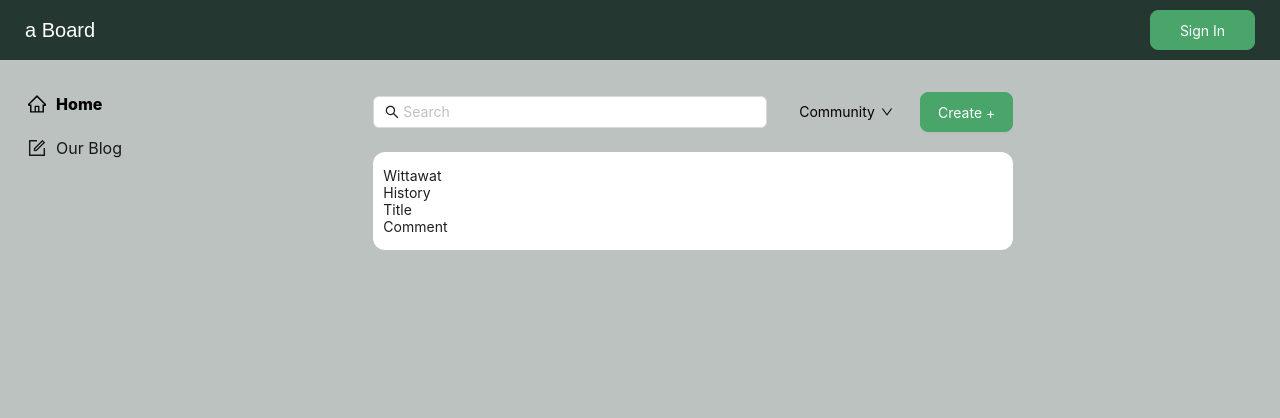
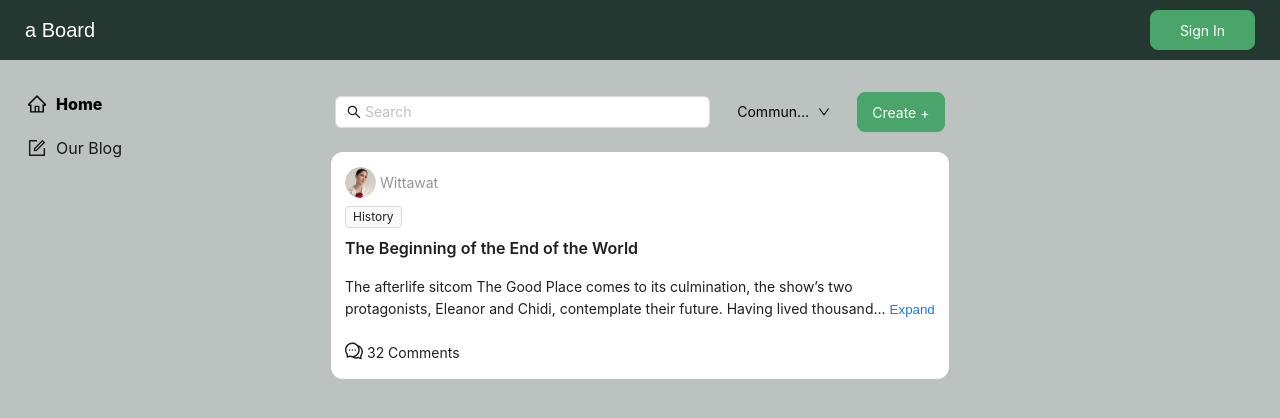
Before and after one commit to thechotinun/frontend-dtw, a Next.js app: page / in a window 1280 px wide. Shown: the top 418 px of the page. Built offline with nearby package versions, Linux system fonts and the light colour scheme; a web font is replaced by a local one.

Commit message:
fix design

```diff
--- a/src/app/components/card-post/card.jsx
+++ b/src/app/components/card-post/card.jsx
@@ -1,27 +1,73 @@
 "use client";
 
-import { Row, Col, Input, Select, Button } from "antd";
-import { SearchOutlined } from "@ant-design/icons";
+import "./css/card.css";
+import React, { useState } from "react";
+import { Row, Col, Input, Select, Button, Typography, Tag } from "antd";
+import { SearchOutlined, CommentOutlined } from "@ant-design/icons";
+import Image from "next/image";
+import { useRouter } from "next/navigation";
+
+const { Paragraph, Title, Text } = Typography;
 
 export default function Card() {
+  const router = useRouter();
+  const [expanded, setExpanded] = useState(false);
 
   return (
-    <Row style={{ background:"#FFFFFF", marginTop:"20px", padding: "15px 10px", borderRadius: "12px" }}>
-      <Col span={24}>
-        <Col span={24}>
-            <span>Wittawat</span>
+    <Row
+      gutter={[8, 8]}
+      style={{
+        background: "#FFFFFF",
+        marginTop: "20px",
+        padding: "15px 10px",
+        borderRadius: "12px",
+      }}
+    >
+      <Col span={24} style={{ display: "flex", alignItems: "center" }}>
+        <div className="circle" style={{ marginRight: "4px" }}>
+          <Image
+            src="/img/1.jpeg"
+            alt="Circle Image"
+            width={31}
+            height={31}
+            className="circleImage"
+          />
+        </div>
+        <Text style={{ color: "#939494" }}>Wittawat</Text>
       </Col>
       <Col span={24}>
-            <span>History</span>
+        <Tag>History</Tag>
       </Col>
       <Col span={24}>
-            <span>Title</span>
+        <Title level={5}>The Beginning of the End of the World</Title>
       </Col>
       <Col span={24}>
-            <span>Comment</span>
+        <Paragraph
+          ellipsis={{
+            rows: 2,
+            expandable: "collapsible",
+            expanded,
+            onExpand: (_, info) => setExpanded(info.expanded),
+          }}
+        >
+          The afterlife sitcom The Good Place comes to its culmination, the
+          show’s two protagonists, Eleanor and Chidi, contemplate their future.
+          Having lived thousands upon thousands of lifetimes together, and
+          having experienced virtually everything this life has to offer, they
+          are weary. It is time for it all to end. The show’s solution to this
+          perpetual happiness-cum-weariness is extinction. When you have had
+          enough, when you are utterly sated by love and joy and pleasure, you
+          can walk through a passage to nothingness. And Chidi has had enough.
+        </Paragraph>
       </Col>
+      <Col
+        span={24}
+        style={{ cursor: "pointer" }}
+        onClick={() => router.push(`/post-detail/${1}`)}
+      >
+        <CommentOutlined style={{ fontSize: "18px", marginRight: "4px" }} />
+        <Text>32 Comments</Text>
       </Col>
-
     </Row>
   );
 }
--- /dev/null
+++ b/src/app/components/card-post/css/card.css
@@ -0,0 +1,13 @@
+.circle {
+    width: 31px;
+    height: 31px;
+    border-radius: 50%;
+    overflow: hidden;
+    display: flex;
+    justify-content: center;
+    align-items: center;
+  }
+
+  .circleImage {
+    border-radius: 50%;
+  }
--- a/src/app/components/layouts/content.jsx
+++ b/src/app/components/layouts/content.jsx
@@ -1,12 +1,14 @@
 "use client";
-import { Layout } from "antd";
+import { Layout, Col } from "antd";
 
 const { Content } = Layout;
 
 export default function ContentMain({ children }) {
   return (
     <>
-      <Content style={{ padding: "32px 0px 0px 0px" }}>{children}</Content>
+      <Col xs={24} sm={12} md={12} lg={12} style={{padding: "0px 15px"}}>
+        <Content style={{ padding: "32px 0px 0px 0px" }}>{children}</Content>
+      </Col>
     </>
   );
 }
--- a/src/app/layout.js
+++ b/src/app/layout.js
@@ -15,15 +15,13 @@ export default function RootLayout({ children }) {
       <body>
         <div style={{ height: "100%", background: "#BBC2C0" }}>
           <HeaderMain />
-          <Row>
+          <Row style={{ height: "100%" }}>
             <Col xs={0} sm={6} md={6} lg={6}>
               <SiderMenu />
             </Col>
-            <Col offset={1} xs={22} sm={12} md={12} lg={12}>
-              <main>
-                <ContentMain>{children}</ContentMain>
-              </main>
-            </Col>
+            {/* <Col xs={24} sm={12} md={12} lg={12}> */}
+              <ContentMain>{children}</ContentMain>
+            {/* </Col> */}
           </Row>
         </div>
       </body>
```
Also changed, not shown: src/app/post-detail/[id]/layout.js (added, +9 -0 lines), src/app/post-detail/[id]/page.jsx (added, +10 -0 lines), public/img/1.jpeg (added). Lines whose indentation alone changed are shown as unchanged.
